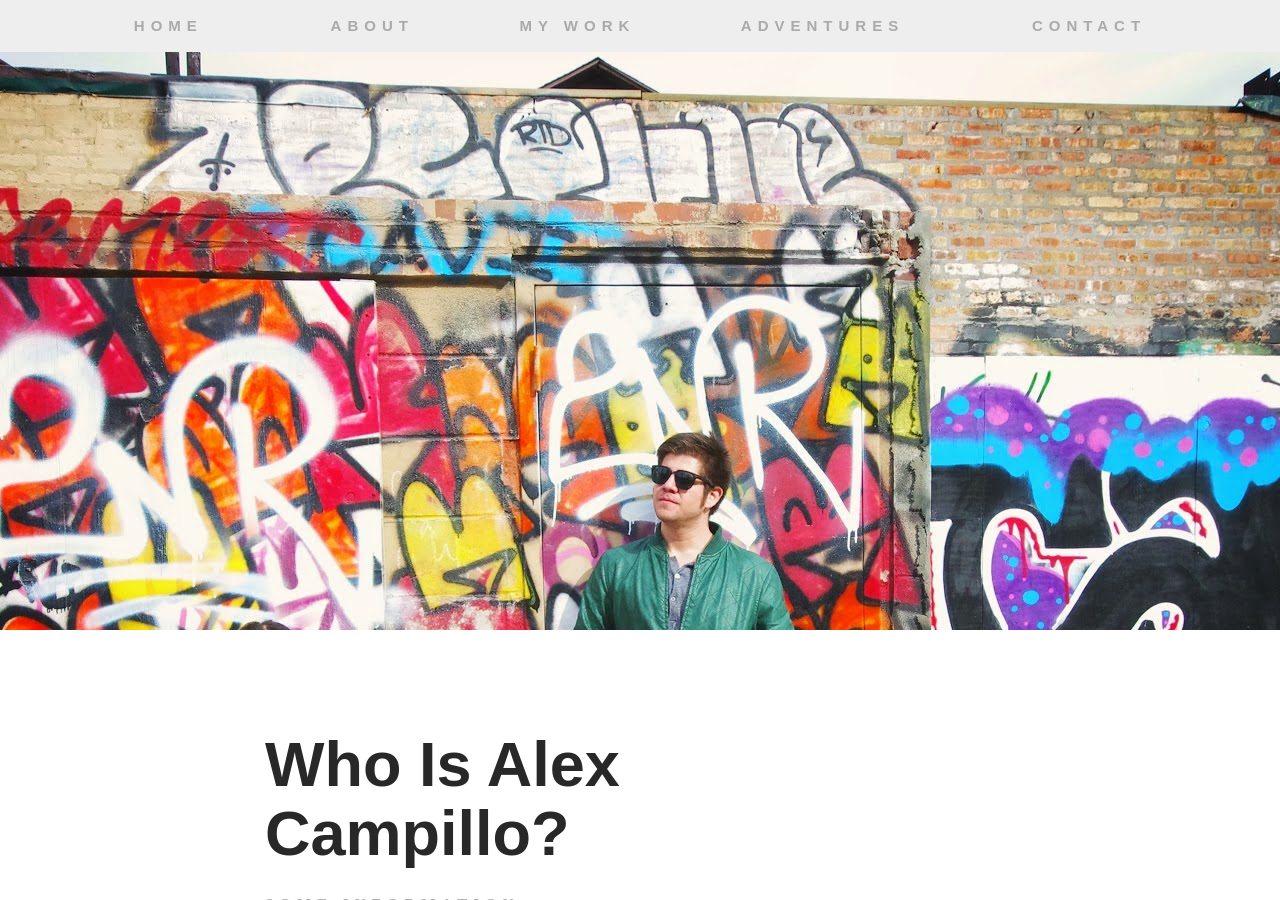
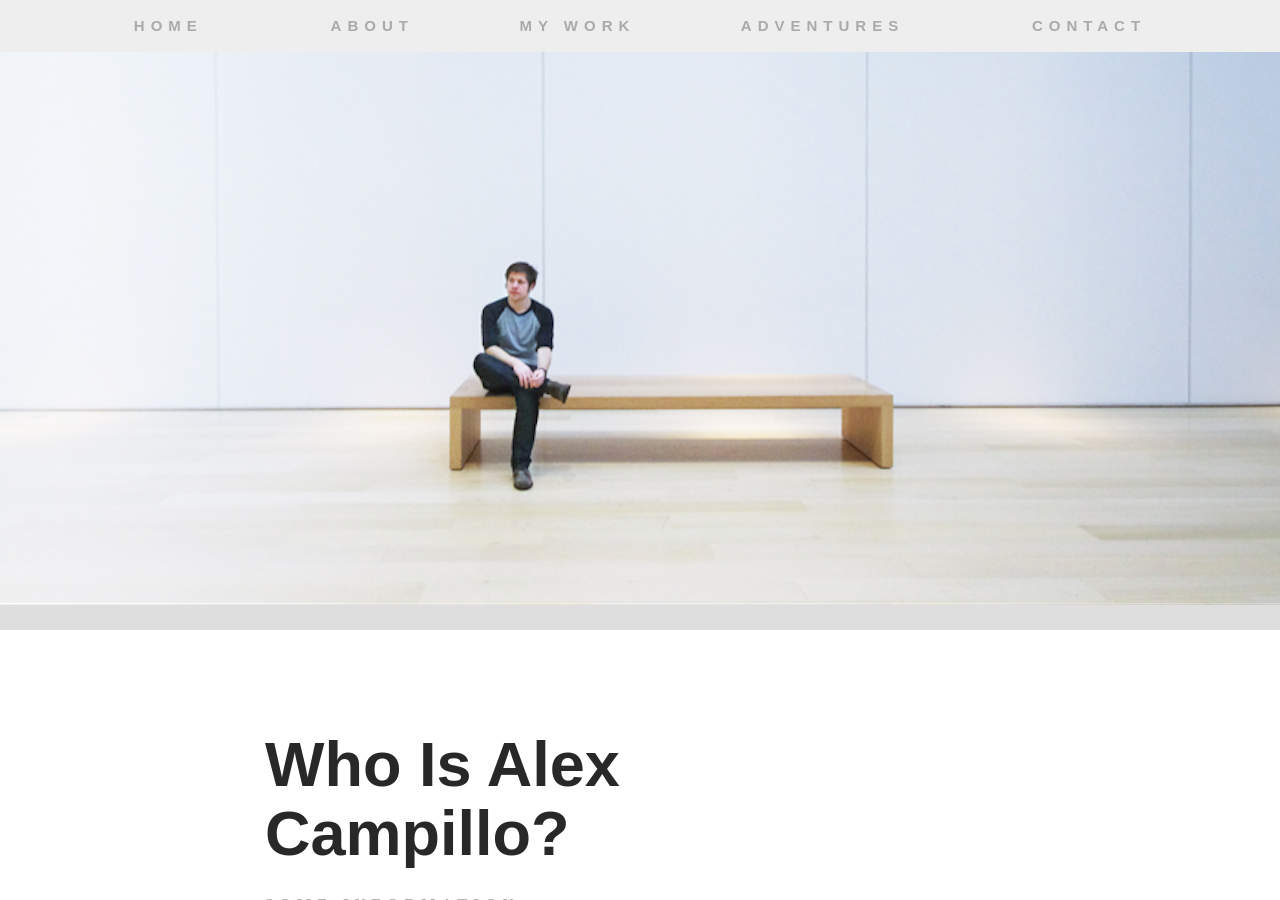
Before and after one commit to alexcampillo/alexcampillo, a Jekyll site: the page built from about.html, in a window 1280 px wide and 900 px high. Built offline with Jekyll 4.4.1, drawn with Linux system fonts in a browser that asks for light colours; nearby versions of some CDN libraries.

Commit message:
nevermind...

```diff
--- a/css/main.css
+++ b/css/main.css
@@ -113,7 +113,7 @@ nav span.icon-bar {
 }
 
 .about-jumbotron {
-	background: url('../img/alex.jpg') top center;
+	background: url('../img/alex.png') bottom fixed;
 	background-color: transparent;
 	height: 70vh;
 	padding-top: 50px;
```
